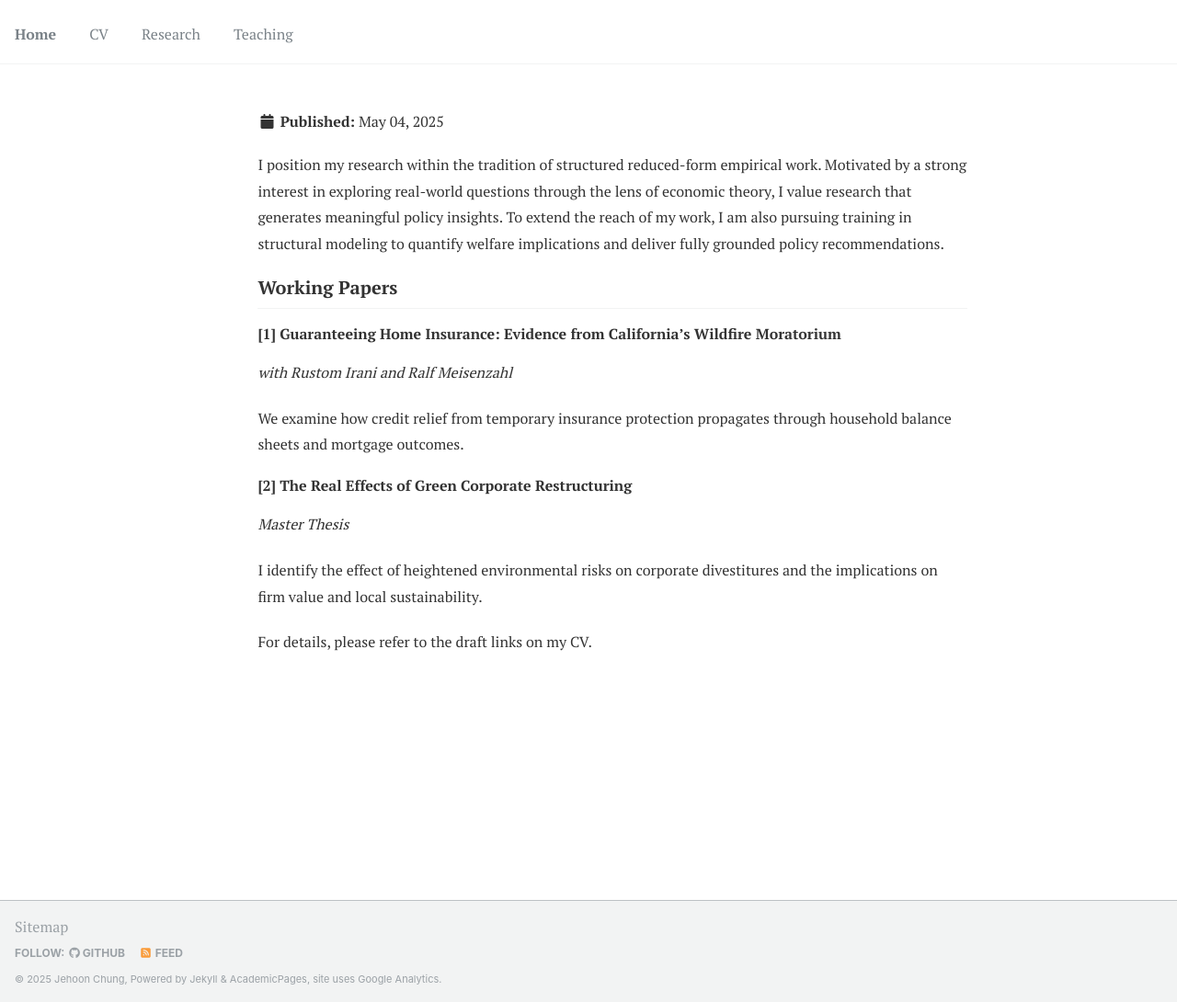
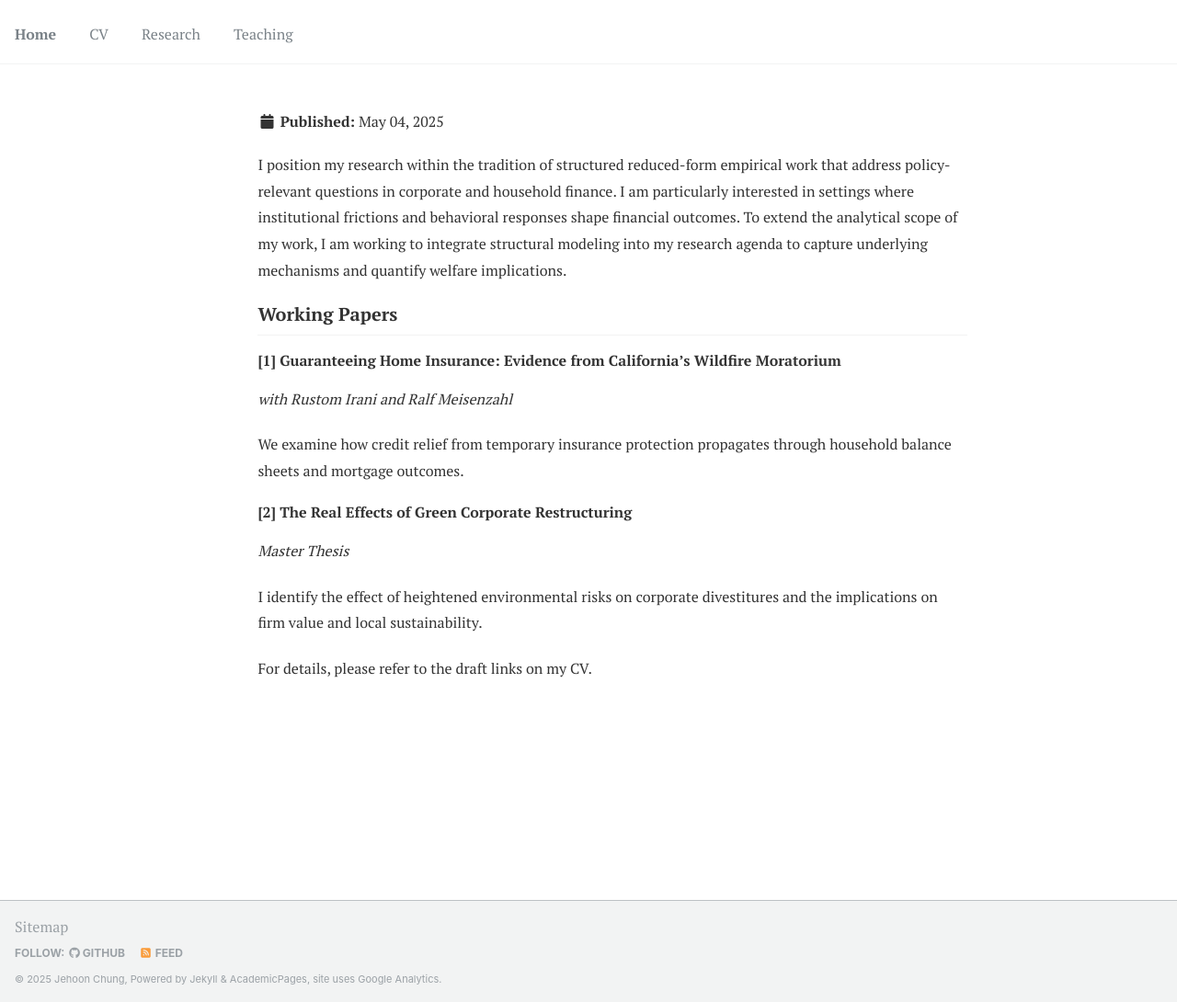
Before and after one commit to JehoonChung/jehoonchung.github.io, a Jekyll site: the page built from _research/research.md, in a window 1280 px wide and 1090 px high. Shown: the whole window at 92% size. Built offline with Jekyll 4.4.1, drawn with Linux system fonts in a browser that asks for light colours.

Commit message:
Update research.md

```diff
--- a/_research/research.md
+++ b/_research/research.md
@@ -5,8 +5,7 @@ mobile_hide_author: true
 collection: research
 permalink: /research/
 ---
-I position my research within the tradition of structured reduced-form empirical work. Motivated by a strong interest in exploring real-world questions through the lens of economic theory, I value research that generates meaningful policy insights. To extend the reach of my work, I am also pursuing training in structural modeling to quantify welfare implications and deliver fully grounded policy recommendations.
-
+I position my research within the tradition of structured reduced-form empirical work that address policy-relevant questions in corporate and household finance. I am particularly interested in settings where institutional frictions and behavioral responses shape financial outcomes. To extend the analytical scope of my work, I am working to integrate structural modeling into my research agenda to capture underlying mechanisms and quantify welfare implications.
 
 
 ## Working Papers
```
